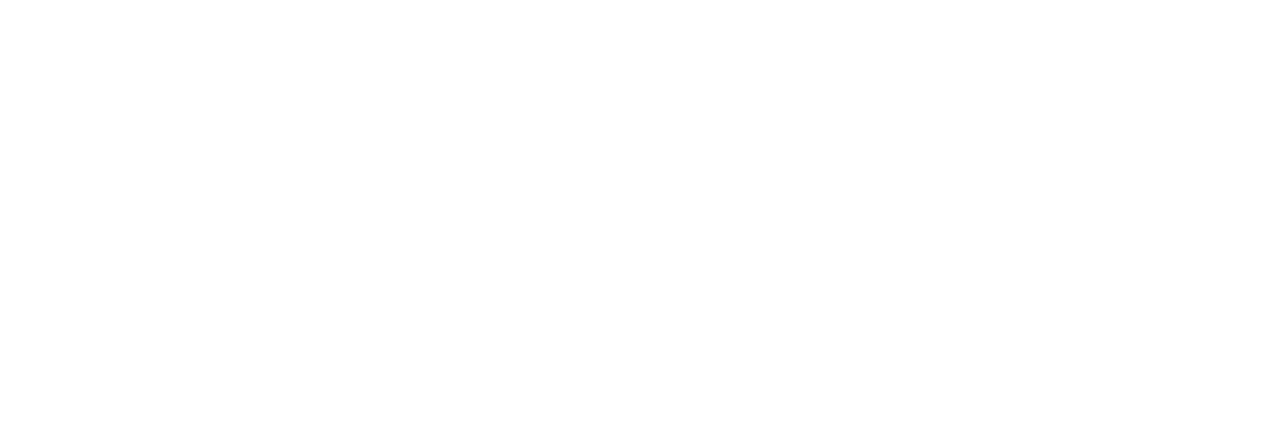
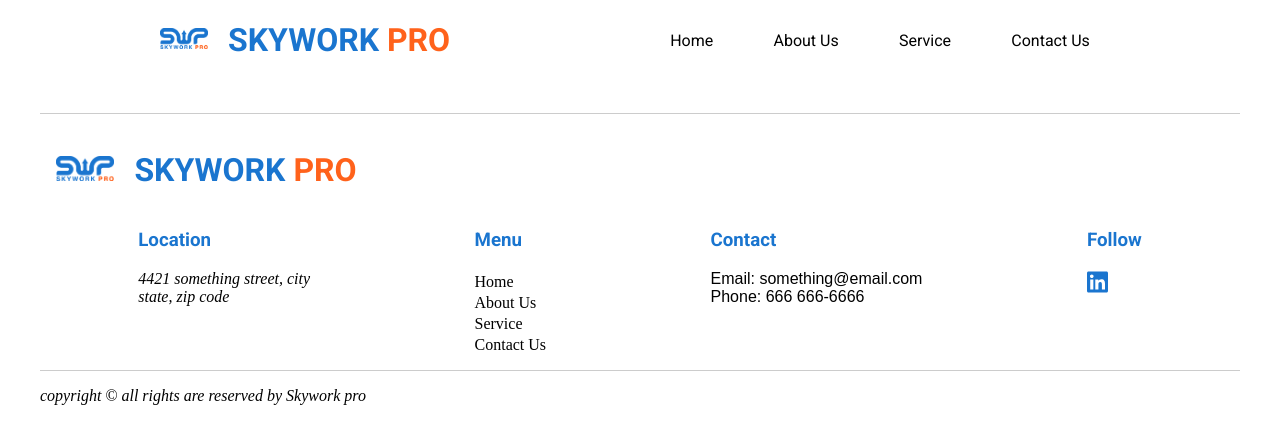
Before and after one commit to moamel-hashim/skywork-pro, a React (Vite) app: page /service in a window 1280 px wide. Before the commit this address had no page. Shown: the top 444 px of the page. Built offline with nearby package versions, Linux system fonts and the light colour scheme.

Commit message:
editing footer

```diff
--- a/src/App.jsx
+++ b/src/App.jsx
@@ -1,10 +1,11 @@
 import {Routes, Route} from 'react-router-dom';
 import Home from './pages/Home';
-
+import Service from './pages/Service';
 function App() {
   return (
     <Routes>
       <Route path="/" element={<Home/>}/>
+      <Route path="/service" element={<Service/>}/>
     </Routes>
   )
 }
--- a/src/components/Footer.css
+++ b/src/components/Footer.css
@@ -20,6 +20,7 @@
 }
 .footer .logo-container h1 {
   text-transform: uppercase;
+  font-family: "Roboto", sans-serif;
 }
 .footer .logo-container h1 a {
   text-decoration: none;
--- a/src/components/Footer.scss
+++ b/src/components/Footer.scss
@@ -26,7 +26,7 @@
 
     h1 {
       text-transform: uppercase;
-
+      font-family: $roboto, sans-serif;
       a {
         text-decoration: none;
         color: $primary-color;
--- /dev/null
+++ b/src/pages/Service.jsx
@@ -0,0 +1,11 @@
+import Footer from "../components/Footer";
+import Navbar from "../components/Navbar";
+
+export default function Service() {
+  return(
+    <>
+    <Navbar></Navbar>
+    <Footer></Footer>
+    </>
+  )
+}
```
Also changed, not shown: 1 other file (tests, documents, lock files or other folders).
